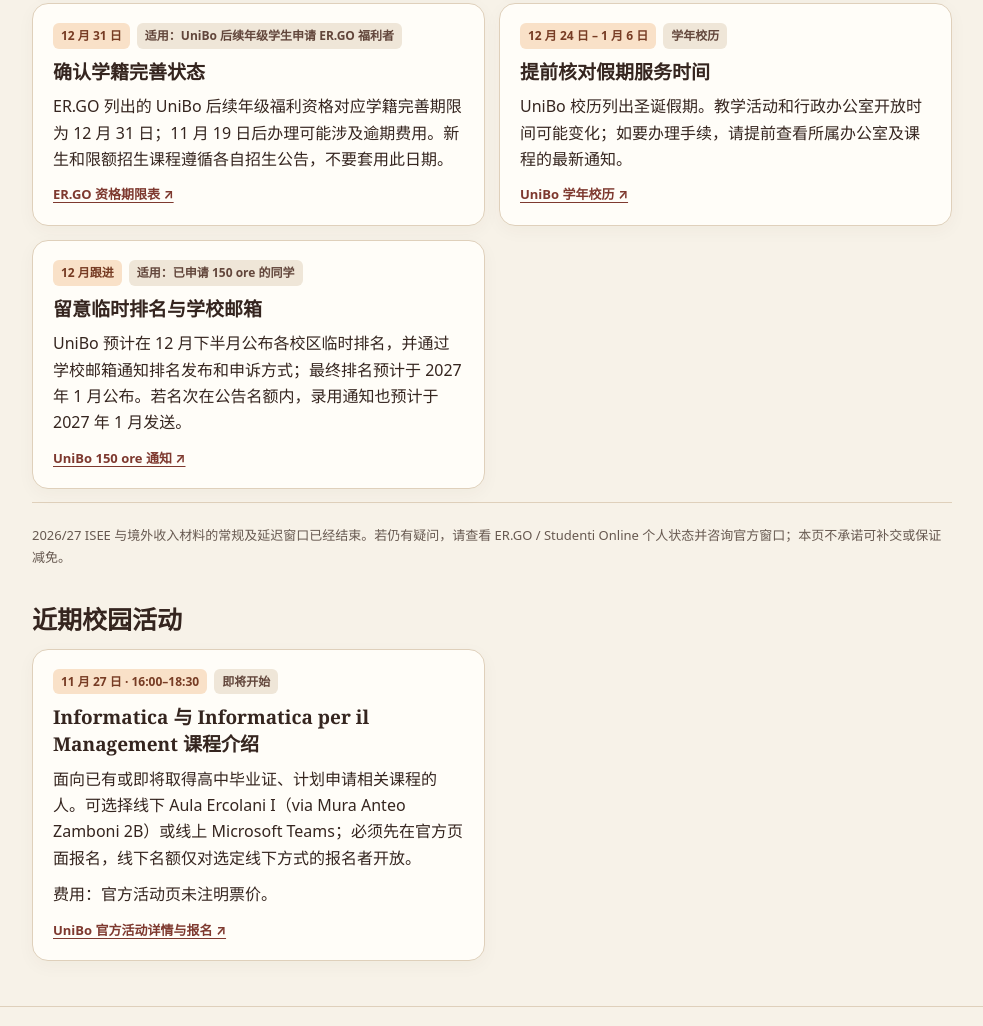
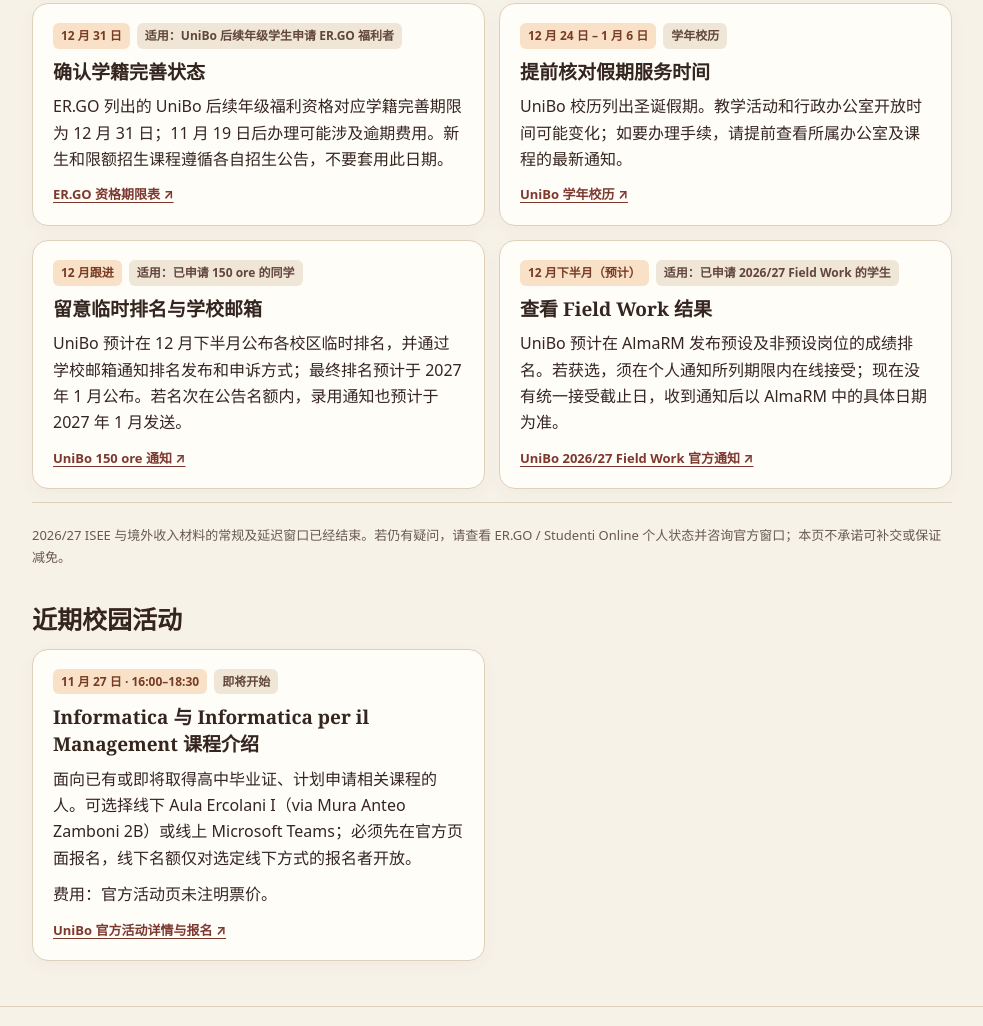
Before and after one commit to bologna-students/bologna-students.github.io, a plain HTML site: page november-2026.html in a window 1280 px wide. Shown: the part 4749-5775 px from the top of the page, without its empty margins (148-1131 px from the left). Drawn offline with Linux system fonts and the light colour scheme.

Commit message:
Add December Field Work result reminder

```diff
--- a/november-2026.html
+++ b/november-2026.html
@@ -110,6 +110,7 @@
       <article class="card" data-deadline="2026-12-31T23:00:00Z" data-expired-label="期限已过；联系 ER.GO 与所属课程确认"><div class="meta"><span class="tag date">12 月 31 日</span><span class="tag">适用：UniBo 后续年级学生申请 ER.GO 福利者</span></div><h3>确认学籍完善状态</h3><p>ER.GO 列出的 UniBo 后续年级福利资格对应学籍完善期限为 12 月 31 日；11 月 19 日后办理可能涉及逾期费用。新生和限额招生课程遵循各自招生公告，不要套用此日期。</p><a class="source" href="https://www.er-go.it/cosa-fare-per/bandi-di-concorso/scadenze/scadenze-per-perfezionare-liscrizione" target="_blank" rel="noopener noreferrer">ER.GO 资格期限表 ↗</a></article>
       <article class="card"><div class="meta"><span class="tag date">12 月 24 日 – 1 月 6 日</span><span class="tag">学年校历</span></div><h3>提前核对假期服务时间</h3><p>UniBo 校历列出圣诞假期。教学活动和行政办公室开放时间可能变化；如要办理手续，请提前查看所属办公室及课程的最新通知。</p><a class="source" href="https://www.unibo.it/it/studiare/guida-alla-scelta-del-corso/calendario-accademico" target="_blank" rel="noopener noreferrer">UniBo 学年校历 ↗</a></article>
       <article class="card"><div class="meta"><span class="tag date">12 月跟进</span><span class="tag">适用：已申请 150 ore 的同学</span></div><h3>留意临时排名与学校邮箱</h3><p>UniBo 预计在 12 月下半月公布各校区临时排名，并通过学校邮箱通知排名发布和申诉方式；最终排名预计于 2027 年 1 月公布。若名次在公告名额内，录用通知也预计于 2027 年 1 月发送。</p><a class="source" href="https://www.unibo.it/it/studiare/borse-di-studio-e-agevolazioni/bando-per-attivita-di-collaborazione-150-ore" target="_blank" rel="noopener noreferrer">UniBo 150 ore 通知 ↗</a></article>
+      <article class="card"><div class="meta"><span class="tag date">12 月下半月（预计）</span><span class="tag">适用：已申请 2026/27 Field Work 的学生</span></div><h3>查看 Field Work 结果</h3><p>UniBo 预计在 AlmaRM 发布预设及非预设岗位的成绩排名。若获选，须在个人通知所列期限内在线接受；现在没有统一接受截止日，收到通知后以 AlmaRM 中的具体日期为准。</p><a class="source" href="https://www.unibo.it/it/studiare/esperienze-internazionali-estero-e-unibo/studiare-all-estero/bando-field-work-2026-27" target="_blank" rel="noopener noreferrer">UniBo 2026/27 Field Work 官方通知 ↗</a></article>
     </div>
     <p class="subtle divider">2026/27 ISEE 与境外收入材料的常规及延迟窗口已经结束。若仍有疑问，请查看 ER.GO / Studenti Online 个人状态并咨询官方窗口；本页不承诺可补交或保证减免。</p>
   </section>
```
